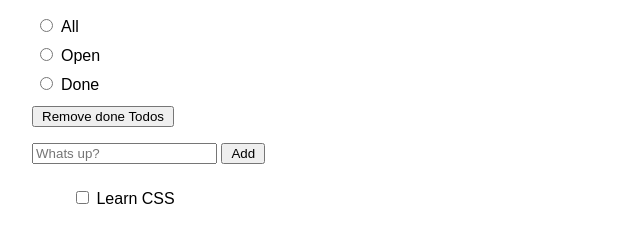
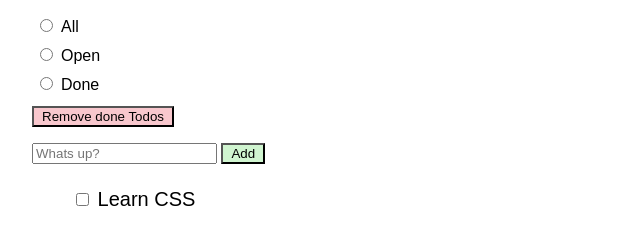
Before and after one commit to Artromi/todo-app, a plain HTML site: page index.html in a window 1280 px wide. Shown: the part 90-334 px from the top of the page, without its empty margins (0-640 px from the left). Drawn offline with Linux system fonts and the light colour scheme.

Commit message:
fix:css and state

```diff
--- a/script.js
+++ b/script.js
@@ -26,10 +26,12 @@ function createTodo() {
     checkbox.type = "checkbox";
     checkbox.id = item.id;
     checkbox.checked = item.done;
-    // eventlistener for checkbox (update done state)
+    // update done state
     checkbox.addEventListener("change", (event) => {
       const doneState = event.target.checked;
       item.done = doneState;
+      // new local storage state
+      localStorage.setItem("state", JSON.stringify(state));
     });
     // label
     const listLabel = document.createElement("label");
--- a/style.css
+++ b/style.css
@@ -27,6 +27,15 @@ button {
   padding-inline: 0.5rem;
 }
 
+#btn-remove {
+  background-color: rgb(248, 199, 205);
+}
+
+#btn-add {
+  background-color: rgb(208, 245, 208);
+}
+
 li {
   list-style: none;
+  font-size: 1.25rem;
 }
```
